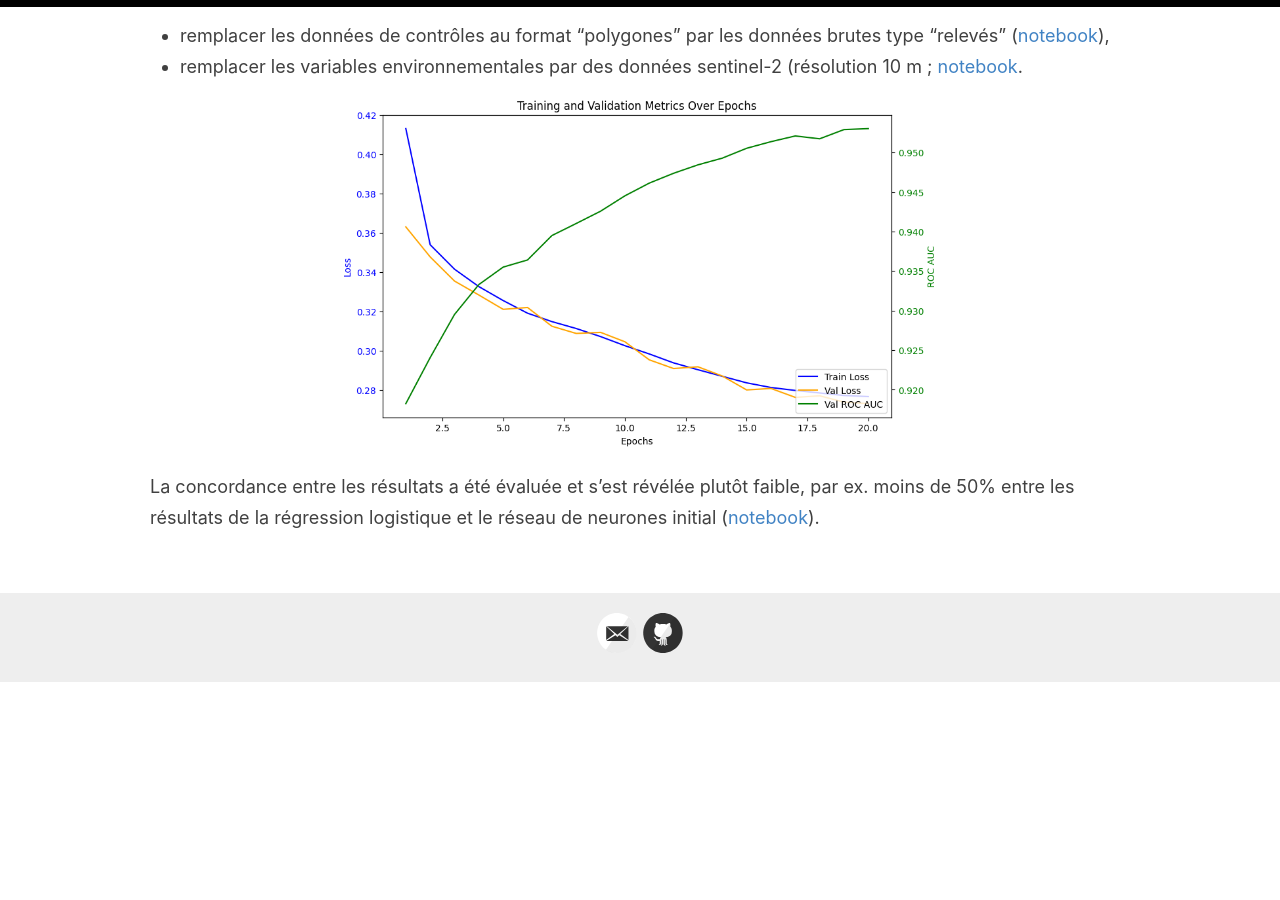
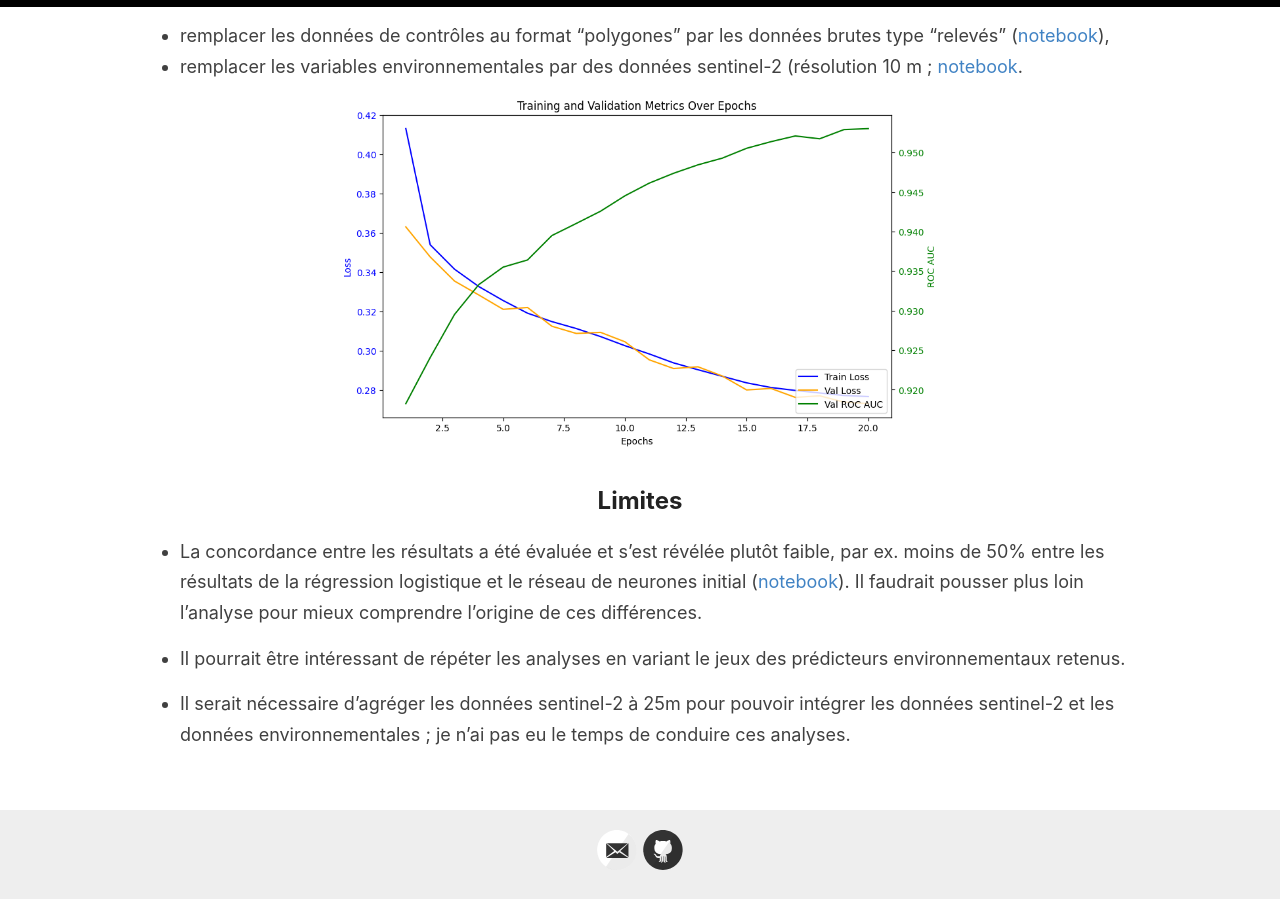
Before and after one commit to sca-opdir/sber-biodiversite-ml-prediction, a Jekyll site: the page built from _pages/results.md, in a window 1280 px wide and 900 px high, scrolled down 4991 px. Built offline with Jekyll 4.4.1, drawn with Linux system fonts in a browser that asks for light colours; before the commit the page ends 5674 px from its top, so only the background shows below that.

Commit message:
Update results.md

```diff
--- a/_pages/results.md
+++ b/_pages/results.md
@@ -96,4 +96,10 @@ Afin de consolider les résultats obtenus avec ce jeu de données environnementa
   <img src="{{site.baseurl}}/images/sentinel_apprentissage.png" alt="Résultats de l'apprentissage avec les données Sentinel" width="600"/>
 </div>
 
- La concordance entre les résultats a été évaluée et s'est révélée plutôt faible, par ex. moins de 50% entre les résultats de la régression logistique et le réseau de neurones initial ([notebook](https://www.kaggle.com/code/mzufferey/cmp-p-turages-output)).
+## Limites
+
+* La concordance entre les résultats a été évaluée et s'est révélée plutôt faible, par ex. moins de 50% entre les résultats de la régression logistique et le réseau de neurones initial ([notebook](https://www.kaggle.com/code/mzufferey/cmp-p-turages-output)). Il faudrait pousser plus loin l'analyse pour mieux comprendre l'origine de ces différences.
+
+* Il pourrait être intéressant de répéter les analyses en variant le jeux des prédicteurs environnementaux retenus.
+
+* Il serait nécessaire d'agréger les données sentinel-2 à 25m pour pouvoir intégrer les données sentinel-2 et les données environnementales ; je n'ai pas eu le temps de conduire ces analyses.
```
